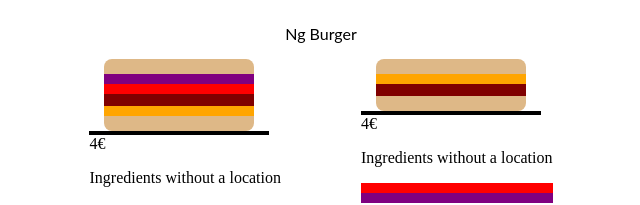
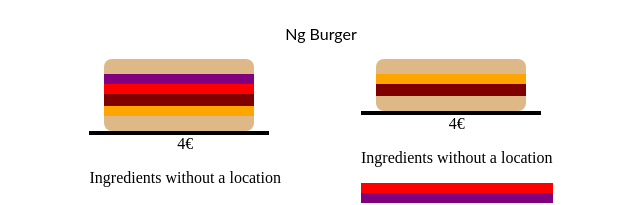
Before and after one commit to danywalls/burger-angular-content-projection-demo, an Angular app: page / in a window 1280 px wide. Shown: the top 205 px of the page, without its empty margins (319-959 px from the left). Built offline with nearby package versions, Linux system fonts and the light colour scheme.

Commit message:
1 file modified

```diff
--- a/src/styles.css
+++ b/src/styles.css
@@ -49,6 +49,6 @@ my-app {
   background-color: red;
 }
 
-[price] {
+.price {
   text-align: center;
 }
```
